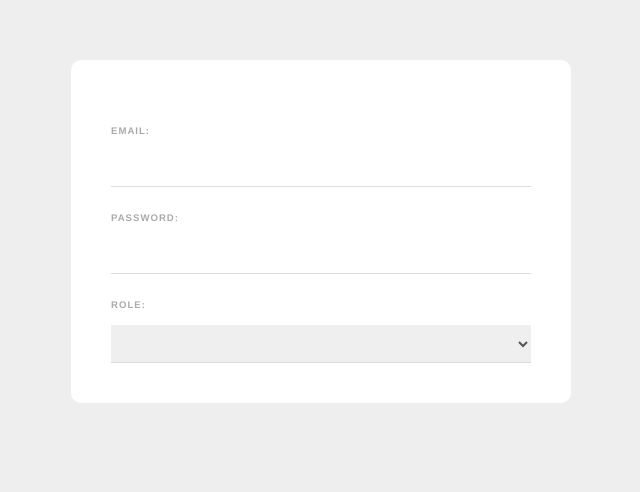
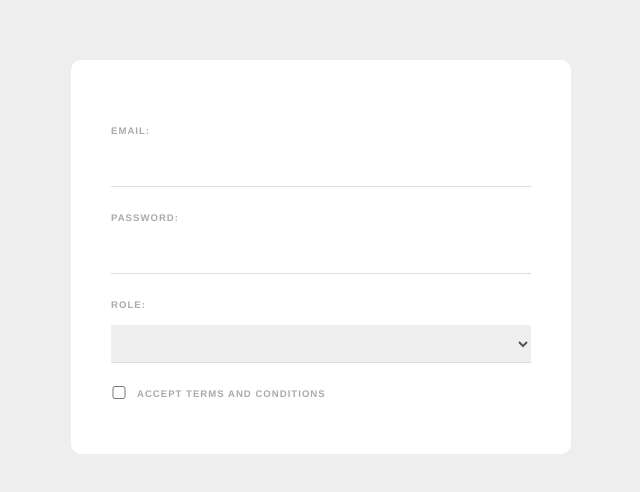
Before and after one commit to SamuelVera/vue-web-form, a Vue app: page / in a window 1280 px wide. Shown: the top 492 px of the page, without its empty margins (319-959 px from the left). Built offline with nearby package versions, Linux system fonts and the light colour scheme.

Commit message:
Checkbox lesson

```diff
--- a/src/components/SignUpForm.component.vue
+++ b/src/components/SignUpForm.component.vue
@@ -14,6 +14,32 @@
       <option value="developer">Web Developer</option>
       <option value="designer">Web Designer</option>
     </select>
+
+    <div class="terms">
+      <!--v-model for checkbox-->
+      <input v-model="terms" type="checkbox" required />
+      <label>Accept terms and conditions</label>
+    </div>
+
+    <!--
+      Select from many and save the value into an array
+      <div>
+        <input type="checkbox" value="react" v-model="frameworks" />
+        <label>React</label>
+      </div>
+      <div>
+        <input type="checkbox" value="angularjs" v-model="frameworks" />
+        <label>Angular JS</label>
+      </div>
+      <div>
+        <input type="checkbox" value="vuejs3" v-model="frameworks" />
+        <label>Vue JS 3</label>
+      </div>
+      <div>
+        <input type="checkbox" value=".net" v-model="frameworks" />
+        <label>.NET</label>
+      </div>
+    -->
   </form>
 </template>
 
@@ -27,6 +53,10 @@ export default {
       password: "",
       /**User role */
       role: "",
+      /**Terms accepted or not */
+      terms: false,
+      /**User frameworks */
+      //frameworks: [],
     };
   },
 };
@@ -60,4 +90,11 @@ select {
   border-bottom: 1px solid #ddd;
   color: #555;
 }
+input[type="checkbox"] {
+  display: inline-block;
+  width: 16px;
+  margin: 0 10px 0 0;
+  position: relative;
+  top: 2px;
+}
 </style>
```
